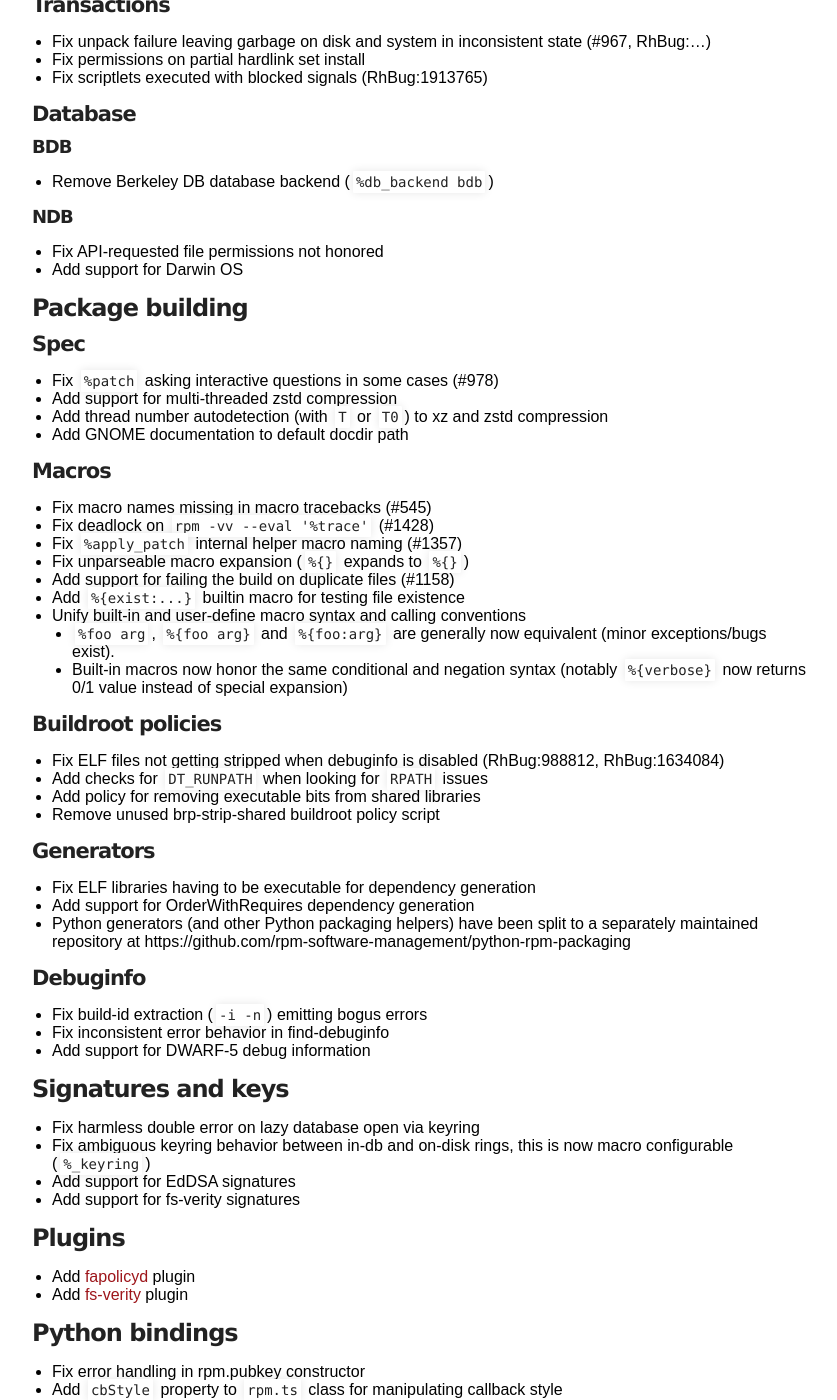
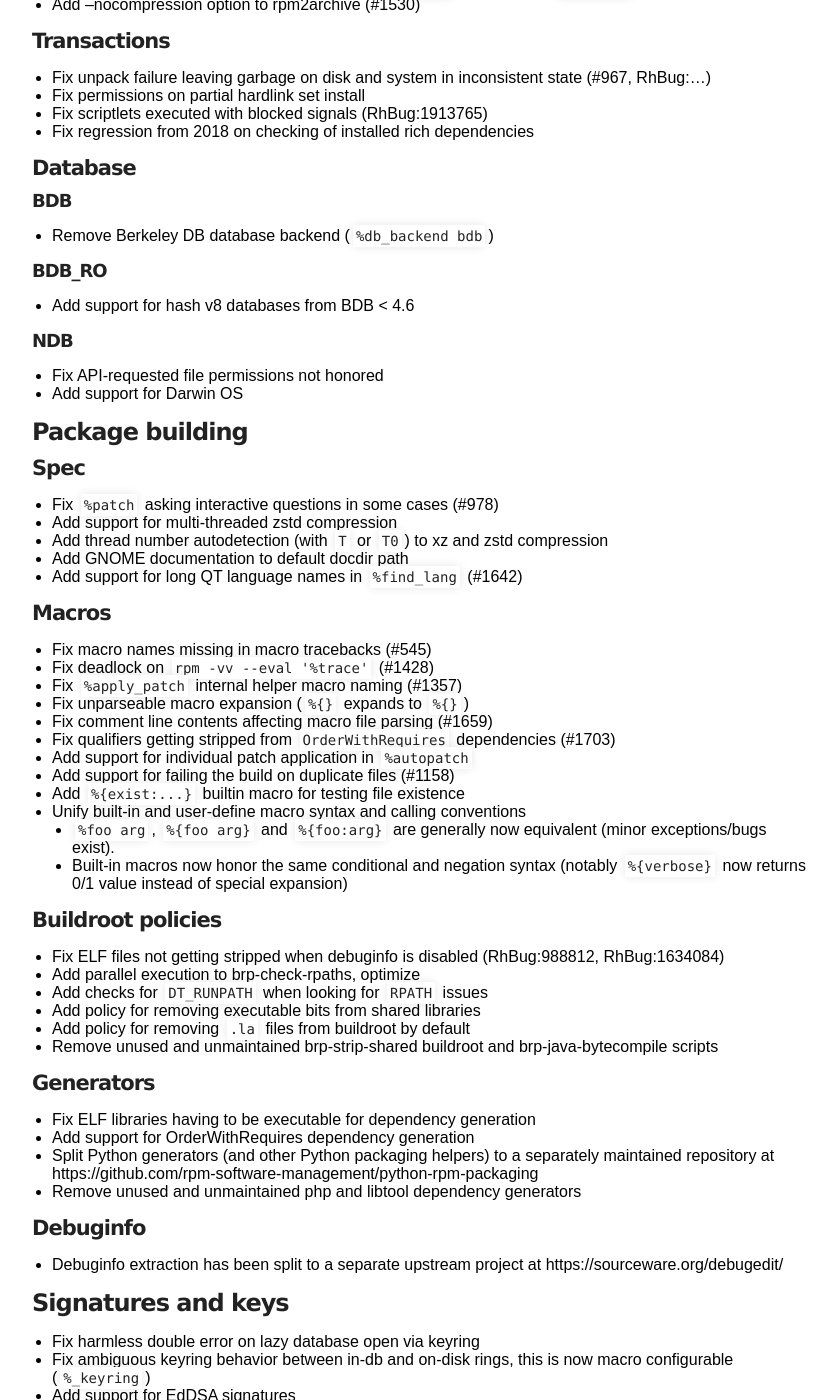
Before and after one commit to rpm-software-management/rpm-web, a Jekyll site: the page built from wiki/Releases/4.17.0.md, in a window 1280 px wide and 1400 px high, scrolled down 764 px. Shown: the whole window, without its empty margins (218-1055 px from the left). Built offline with Jekyll 4.4.1, drawn with Linux system fonts in a browser that asks for light colours; some of the changed text lies outside the part shown.

Commit message:
Release rpm 4.17 beta

```diff
--- a/wiki/Releases/4.17.0.md
+++ b/wiki/Releases/4.17.0.md
@@ -6,12 +6,13 @@ title: rpm.org - Releases
 # RPM 4.17.0-alpha Release Notes (DRAFT)
 
 ## Download information
- * Source: [rpm-4.16.90-git15395.tar.bz2](https://ftp.osuosl.org/pub/rpm/releases/testing/rpm-4.16.90-git15395.tar.bz2)
- * SHA256SUM: e047705d7e73fb7af76b2b6d5cff311bf31f3b9530f1cadee62758a37ad65606
+ * Source: [rpm-4.17.0-beta1.tar.bz2](https://ftp.osuosl.org/pub/rpm/releases/testing/rpm-4.17.0-beta1.tar.bz2)
+ * SHA256SUM: cc2cf3d10b70152cdd2dc6955b9c5e2af84e67a3ed8c05a5b8592c2506100fad
 
 ## Summary of changes from RPM 4.16.x
 
 ### General bugfixes and enhancements
+* Fix regression reading rpm v3 and other rare packages (#1635)
 * Add beginnings of RPM reference manual
 * Many improved and new translations
 * Documentation converted to Markdown
@@ -23,17 +24,22 @@ title: rpm.org - Releases
 * Fix error handling when rpm2archive write fails (#1091)
 * Add query formats for displaying tag numbers (`:tagnum`) and names
   (`:tagname`)
+* Add --nocompression option to rpm2archive (#1530)
 
 #### Transactions
 * Fix unpack failure leaving garbage on disk and system in inconsistent
   state (#967, RhBug:...)
 * Fix permissions on partial hardlink set install
 * Fix scriptlets executed with blocked signals (RhBug:1913765)
+* Fix regression from 2018 on checking of installed rich dependencies
 
 #### Database
 
 ##### BDB
 * Remove Berkeley DB database backend (`%db_backend bdb`)
+
+##### BDB_RO
+* Add support for hash v8 databases from BDB < 4.6
 
 ##### NDB
 * Fix API-requested file permissions not honored
@@ -47,12 +53,17 @@ title: rpm.org - Releases
 * Add thread number autodetection (with `T` or `T0`) to xz and zstd
   compression
 * Add GNOME documentation to default docdir path
+* Add support for long QT language names in `%find_lang` (#1642)
 
 #### Macros
 * Fix macro names missing in macro tracebacks (#545)
 * Fix deadlock on `rpm -vv --eval '%trace'` (#1428)
 * Fix `%apply_patch` internal helper macro naming (#1357)
 * Fix unparseable macro expansion (`%{}` expands to `%{}`)
+* Fix comment line contents affecting macro file parsing (#1659)
+* Fix qualifiers getting stripped from `OrderWithRequires` dependencies
+  (#1703)
+* Add support for individual patch application in `%autopatch`
 * Add support for failing the build on duplicate files (#1158)
 * Add `%{exist:...}` builtin macro for testing file existence
 * Unify built-in and user-define macro syntax and calling conventions
@@ -64,21 +75,24 @@ title: rpm.org - Releases
 #### Buildroot policies
 * Fix ELF files not getting stripped when debuginfo is disabled (RhBug:988812,
   RhBug:1634084)
+* Add parallel execution to brp-check-rpaths, optimize
 * Add checks for `DT_RUNPATH` when looking for `RPATH` issues
 * Add policy for removing executable bits from shared libraries
-* Remove unused brp-strip-shared buildroot policy script
+* Add policy for removing `.la` files from buildroot by default
+* Remove unused and unmaintained brp-strip-shared buildroot and
+  brp-java-bytecompile scripts
 
 #### Generators
 * Fix ELF libraries having to be executable for dependency generation
 * Add support for OrderWithRequires dependency generation
-* Python generators (and other Python packaging helpers) have been split
-  to a separately maintained repository at
+* Split Python generators (and other Python packaging helpers) to a
+  separately maintained repository at
   https://github.com/rpm-software-management/python-rpm-packaging
+* Remove unused and unmaintained php and libtool dependency generators
 
 #### Debuginfo
-* Fix build-id extraction (`-i -n`) emitting bogus errors
-* Fix inconsistent error behavior in find-debuginfo
-* Add support for DWARF-5 debug information
+* Debuginfo extraction has been split to a separate upstream project
+  at https://sourceware.org/debugedit/
 
 ### Signatures and keys
 * Fix harmless double error on lazy database open via keyring
@@ -142,6 +156,8 @@ title: rpm.org - Releases
 * Fix potential segfault in rpmInitMacros()
 * Fix uses of various deprecated interfaces in and outside rpm
 * Fix a use-after-free in macro expansion
+* Fix various bounds-checking bugs in the PGP parser
+* Fix various RFC-compliance issues in the PGP parser
 * Add further hardening on header read/import path
 * Add missing diagnostics to various fsm operations
 * Remove internal Lua variable API wrapper
```
Also changed, not shown: download.md (+1 -1 lines), index.md (+13 -0 lines), timeline.md (+13 -0 lines).
